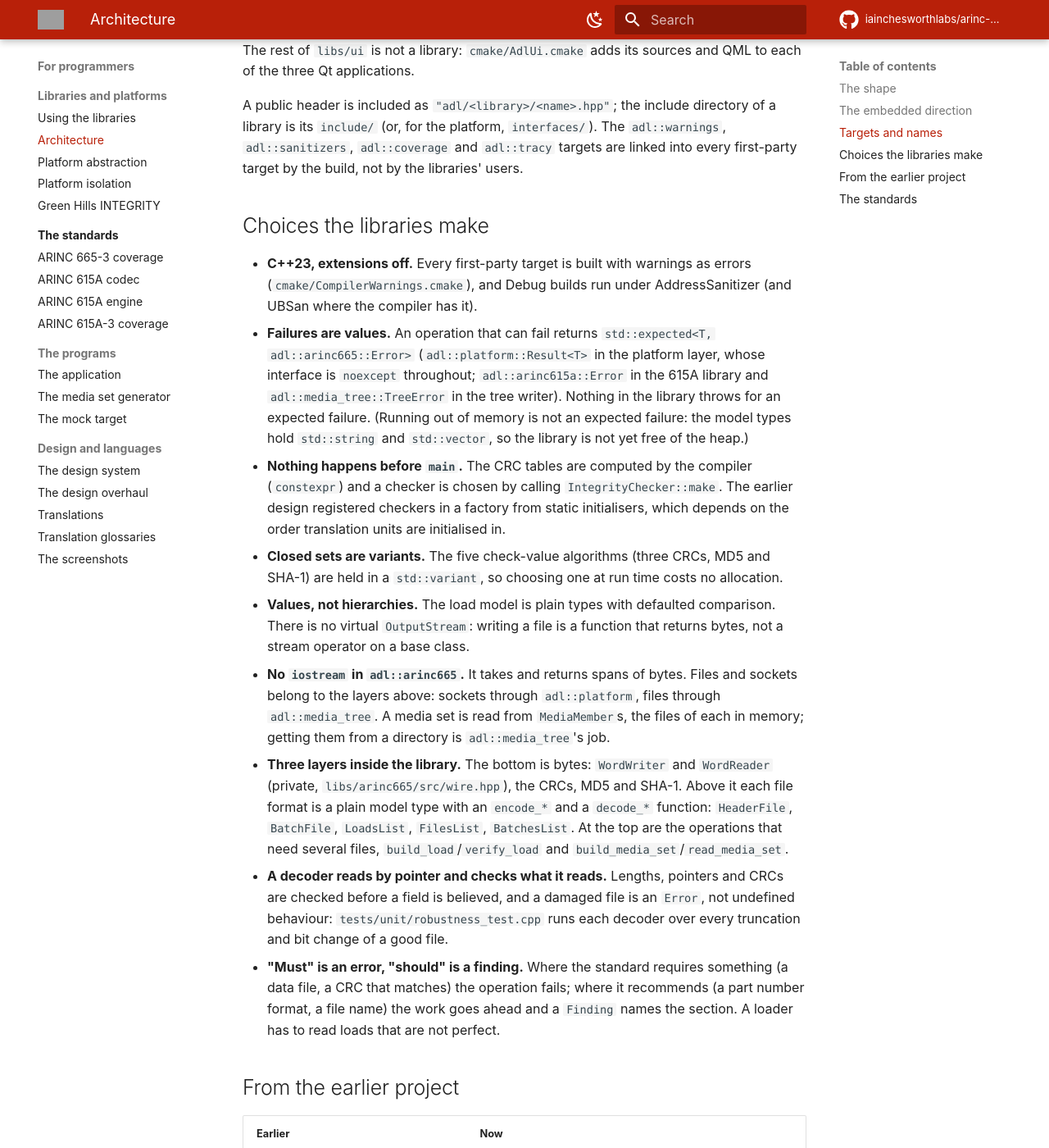
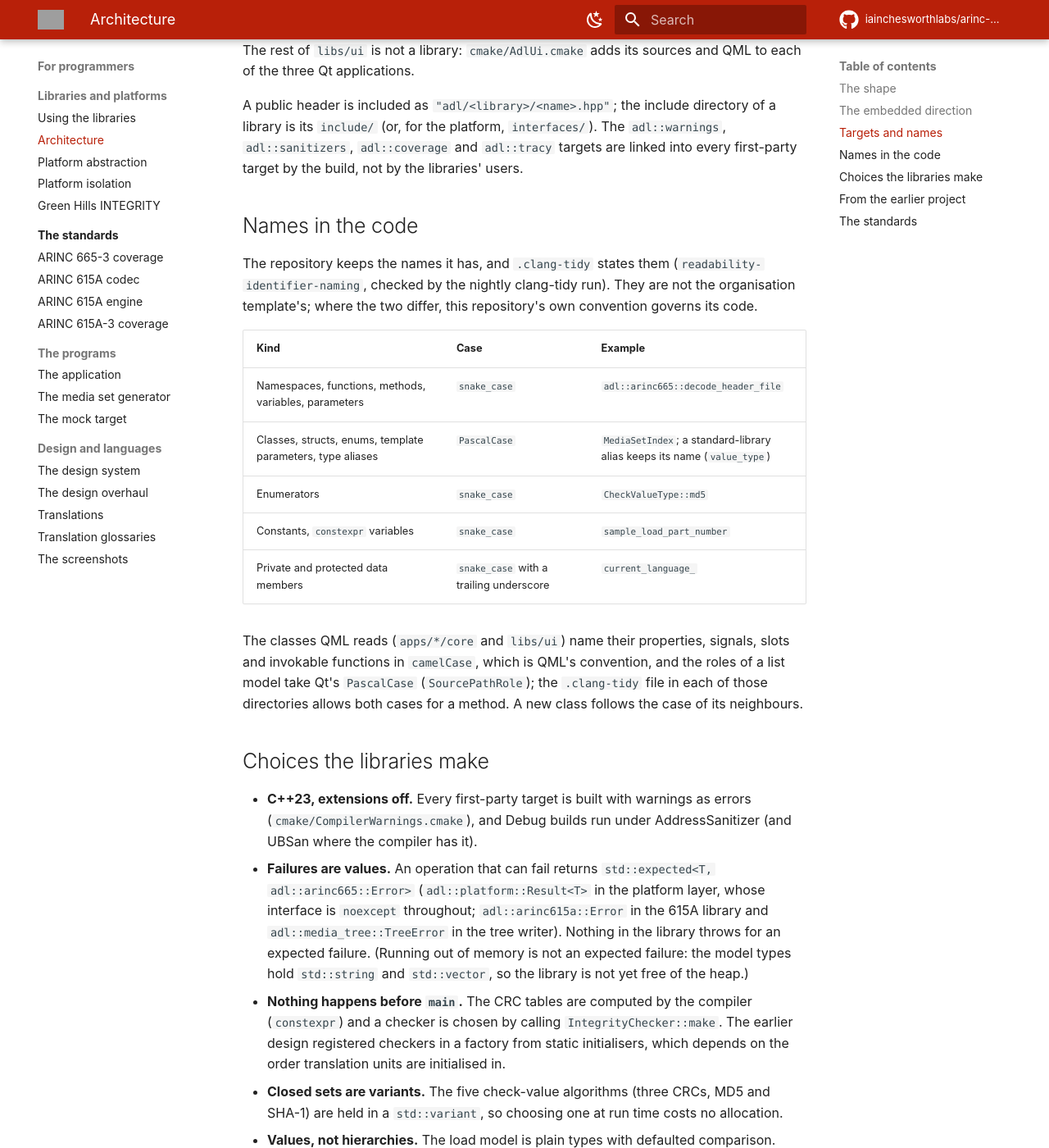
Before and after one commit to iainchesworthlabs/arinc-data-loader, an MkDocs documentation site: the page built from docs/architecture.md, in a window 1280 px wide and 1400 px high, scrolled down 3620 px. Shown: the whole window at 82% size. Built offline with MkDocs 1.6.1 and Material for MkDocs 9.7.7, drawn with Linux system fonts in a browser that asks for light colours; comment, search, counter and statistics services are not loaded; grey boxes are pictures that could not be loaded.

Commit message:
Add AGENTS.md, the README badge row and the project's naming rules (#47)
Adds AGENTS.md and the README badge row, and writes this repository's
own naming conventions into `.clang-tidy`.

- AGENTS.md gives automated contributors the working rules (branches,
sign-off, precheck, presets), the code rules of this repository and the
table of what to update when a given thing changes. It says which names
in the code are old and which are the rule.
- The README gets the badge row the standard asks for, limited to badges
that read an existing workflow or page. CONTRIBUTING points to
AGENTS.md.
- `.clang-tidy` carries the project's naming rules, with overrides for
`apps/{app,media_gen,mock_target}/core` and `libs/ui`, so the check
reports 0 findings on the current code. docs/architecture.md has a
"Names in the code" section.
- The GCC-only `-Wno-error=restrict` stays off under clang-tidy.

---------

Signed-off-by: Iain Chesworth <iain.chesworth@gmail.com>

```diff
--- a/docs/architecture.md
+++ b/docs/architecture.md
@@ -129,6 +129,25 @@ The `adl::warnings`, `adl::sanitizers`, `adl::coverage` and `adl::tracy` targets
 are linked into every first-party target by the build, not by the libraries'
 users.
 
+## Names in the code
+
+The repository keeps the names it has, and `.clang-tidy` states them (`readability-identifier-naming`, checked
+by the nightly clang-tidy run). They are not the organisation template's; where the two differ, this
+repository's own convention governs its code.
+
+| Kind | Case | Example |
+| --- | --- | --- |
+| Namespaces, functions, methods, variables, parameters | `snake_case` | `adl::arinc665::decode_header_file` |
+| Classes, structs, enums, template parameters, type aliases | `PascalCase` | `MediaSetIndex`; a standard-library alias keeps its name (`value_type`) |
+| Enumerators | `snake_case` | `CheckValueType::md5` |
+| Constants, `constexpr` variables | `snake_case` | `sample_load_part_number` |
+| Private and protected data members | `snake_case` with a trailing underscore | `current_language_` |
+
+The classes QML reads (`apps/*/core` and `libs/ui`) name their properties, signals, slots and invokable functions
+in `camelCase`, which is QML's convention, and the roles of a list model take Qt's `PascalCase` (`SourcePathRole`);
+the `.clang-tidy` file in each of those directories allows both cases for a method. A new class follows the case of
+its neighbours.
+
 ## Choices the libraries make
 
 - **C++23, extensions off.** Every first-party target is built with warnings as
```
Also changed, not shown: AGENTS.md (added, +55 -0 lines), CONTRIBUTING.md (+2 -0 lines), README.md (+9 -0 lines), 6 other files.
